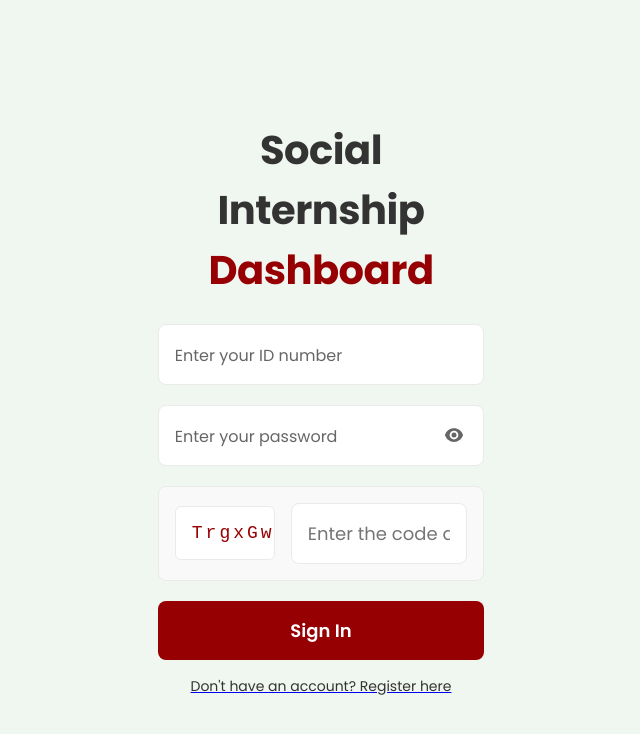
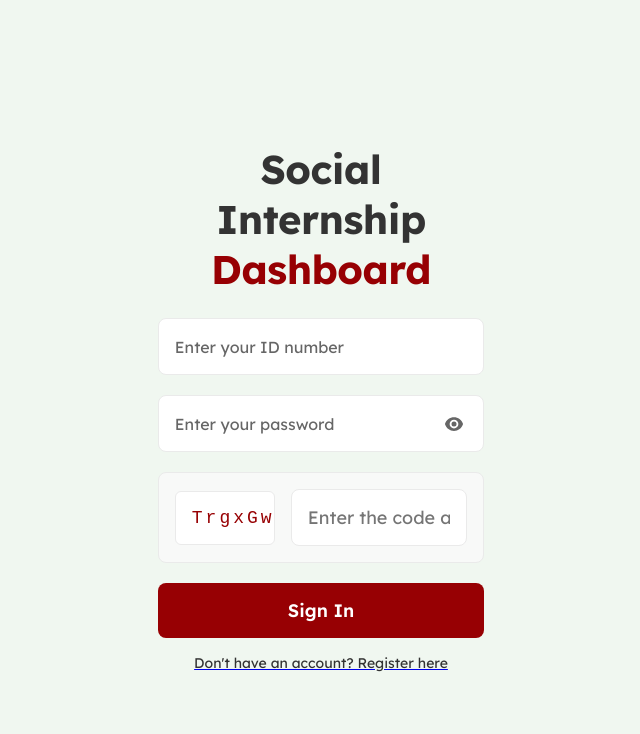
Before and after one commit to PavanKarthikGaraga/Intern, a Next.js app in the folder my-app/: page /auth/login in a window 1280 px wide. Shown: the top 734 px of the page, without its empty margins (319-959 px from the left). Built offline with nearby package versions, Linux system fonts and the light colour scheme.

Commit message:
feat: switched global font to Lexend for all dashboards

```diff
--- a/my-app/src/app/(pages)/dashboard/admin/_components/overview/page.css
+++ b/my-app/src/app/(pages)/dashboard/admin/_components/overview/page.css
@@ -5,7 +5,7 @@
   padding: 28px 32px;
   background: linear-gradient(135deg, #f0f7f0 0%, #f8fdf8 100%);
   min-height: 100vh;
-  font-family: 'Inter', sans-serif;
+  font-family: inherit;
 }
 
 /* ── Header ── */
--- a/my-app/src/app/components/animation/animation.css
+++ b/my-app/src/app/components/animation/animation.css
@@ -314,7 +314,7 @@
   display: flex;
   align-items: center;
   gap: 0.5rem;
-  font-family: 'Poppins', sans-serif;
+  font-family: inherit;
   font-weight: 600;
   font-size: 1.2rem;
   color: rgb(151, 0, 3);
--- a/my-app/src/app/globals.css
+++ b/my-app/src/app/globals.css
@@ -2,7 +2,7 @@
   padding: 0;
   margin: 0;
   box-sizing: border-box;
-  font-family: 'Poppins', sans-serif;
+  font-family: var(--font-lexend), 'Lexend', sans-serif;
   -webkit-tap-highlight-color: transparent;
 }
 
--- a/my-app/src/app/layout.js
+++ b/my-app/src/app/layout.js
@@ -2,13 +2,13 @@
 import "./globals.css";
 import { AuthProvider } from "../context/AuthContext";
 import { Toaster } from 'react-hot-toast';
-import { Poppins } from 'next/font/google';
+import { Lexend } from 'next/font/google';
 
-const poppins = Poppins({
+const lexend = Lexend({
   subsets: ['latin'],
-  weight: ['400', '500', '600', '700'],
+  weight: ['300', '400', '500', '600', '700', '800'],
   display: 'swap',
-  variable: '--font-poppins',
+  variable: '--font-lexend',
 });
 
 export const metadata = {
@@ -18,7 +18,7 @@ export const metadata = {
 
 export default function RootLayout({ children }) {
   return (
-    <html lang="en" suppressHydrationWarning className={poppins.variable}>
+    <html lang="en" suppressHydrationWarning className={lexend.variable}>
       <head>
         <meta name="viewport" content="width=device-width, initial-scale=1.0" />
       </head>
```
